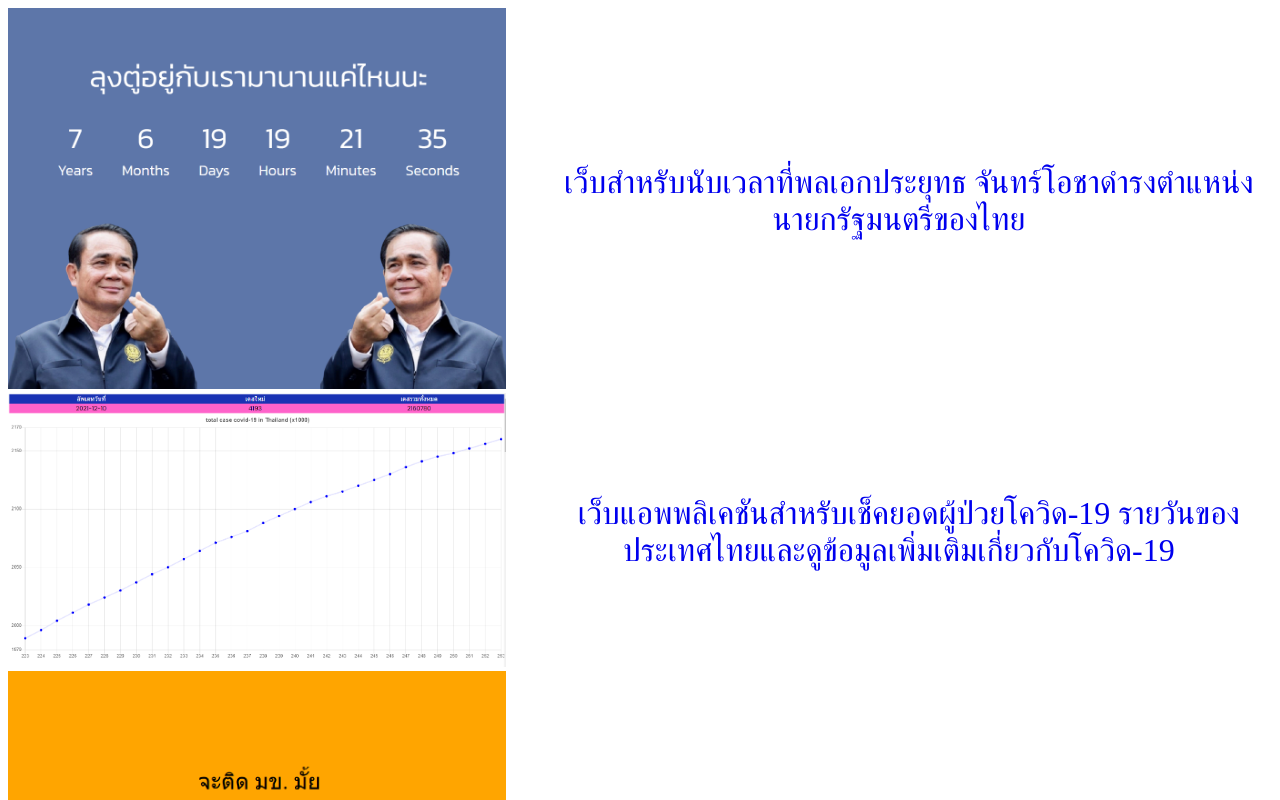
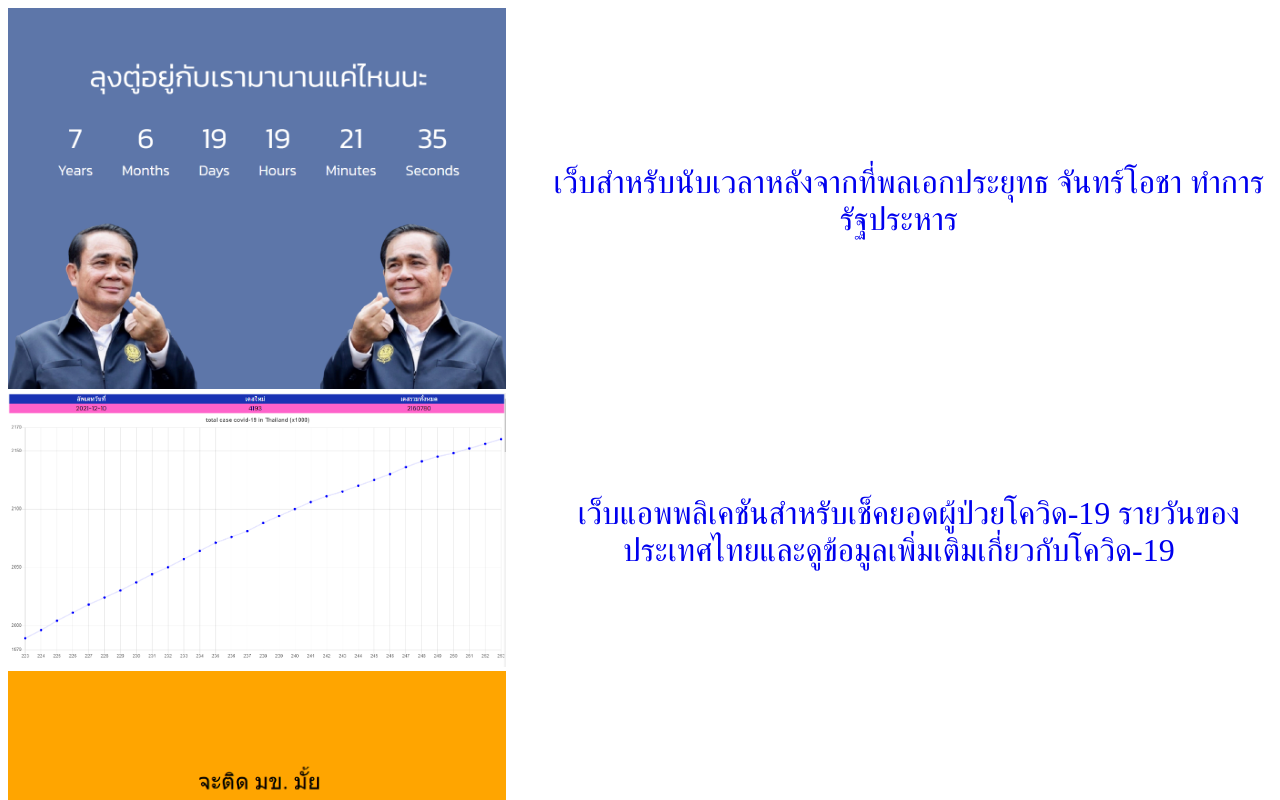
Before and after one commit to Nonene2546/portfolio, a plain HTML site: page index.html in a window 1280 px wide. Shown: the top 800 px of the page. Drawn offline with Linux system fonts and the light colour scheme; a script that the page names is missing.

Commit message:
Update index.html

```diff
--- a/index.html
+++ b/index.html
@@ -12,8 +12,8 @@
 <body>
     <div class="container">
         <div class="img"><img src="./เว็บลุงตู่.png" alt=""></div>
-        <div class="desc-container"><a href="https://nonene2546.github.io/LoongTooNanMark/" target="_blank">เว็บสำหรับนับเวลาที่พลเอกประยุทธ
-            จันทร์โอชาดำรงตำแหน่งนายกรัฐมนตรีของไทย</a></div>
+        <div class="desc-container"><a href="https://nonene2546.github.io/LoongTooNanMark/" target="_blank">เว็บสำหรับนับเวลาหลังจากที่พลเอกประยุทธ
+            จันทร์โอชา ทำการรัฐประหาร</a></div>
     </div>
     <div class="container">
         <div class="img"><img src="./กราฟโควิด.png" alt=""></div>
@@ -31,7 +31,7 @@
             <a href="https://nonene2546.github.io/chompoo-s_work/"
                 target="_blank">เว็บสำหรับแยกปอดบวม-อักเสบออกจากปอดธรรมดา</a>
             <div class="desc">ตัวโมเดลปัญญาประดิษฐ์ที่ใช้ในการแยกปอดบวม-อักเสบนั้นผมไม่ได้เป็นคนสร้าง
-                ผมเพียงแค่นำไฟล์โมเดล .h5 มาแปลงเป็น json แล้วนำไปใช้กับ Tensorflow-js ให้เท่านั้น</div>
+                ผมเพียงแค่นำไฟล์โมเดล h5 มาแปลงเป็น json แล้วนำไปใช้กับ Tensorflow-js ให้เท่านั้น</div>
         </div>
     </div>
     <div class="container">
```
